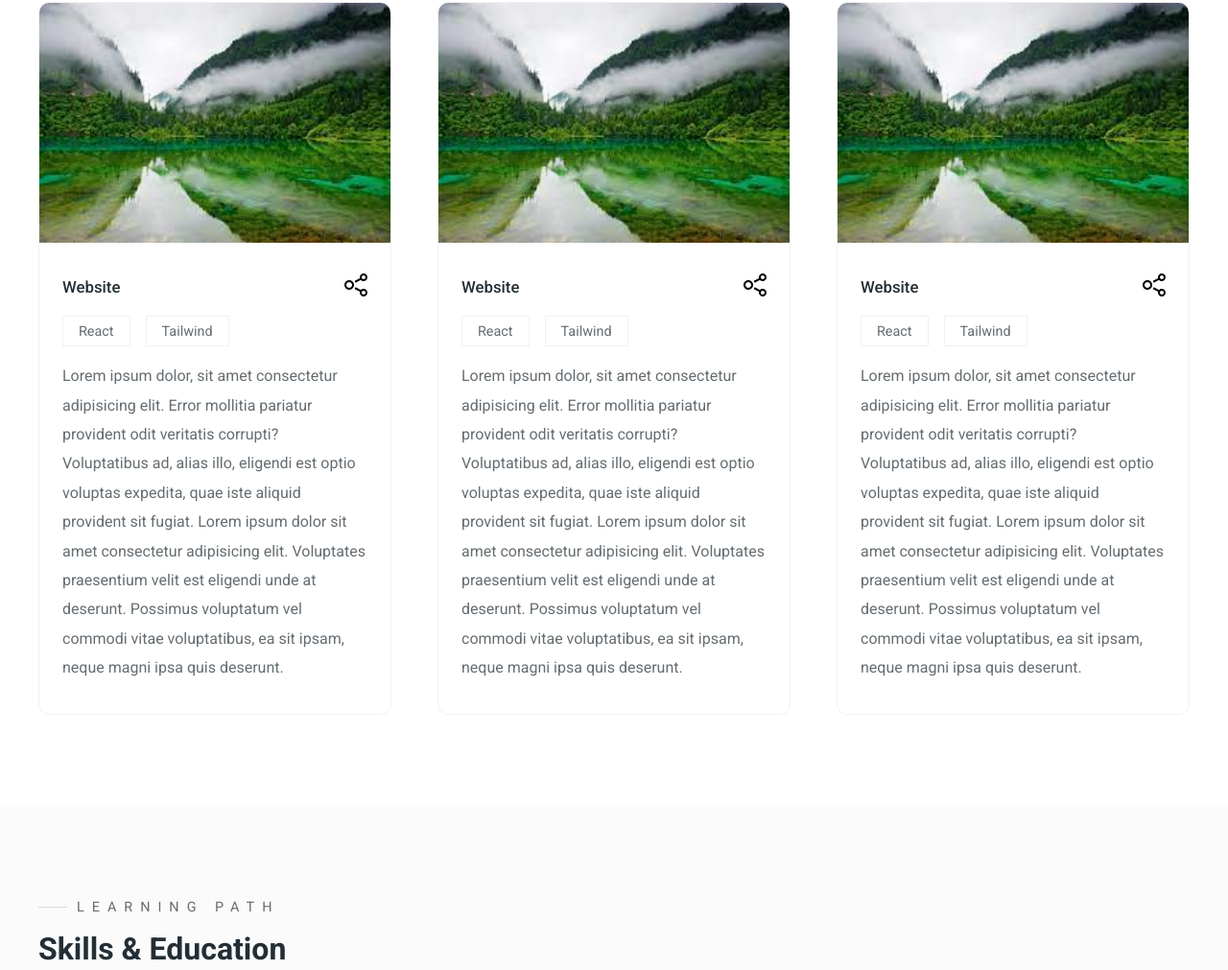
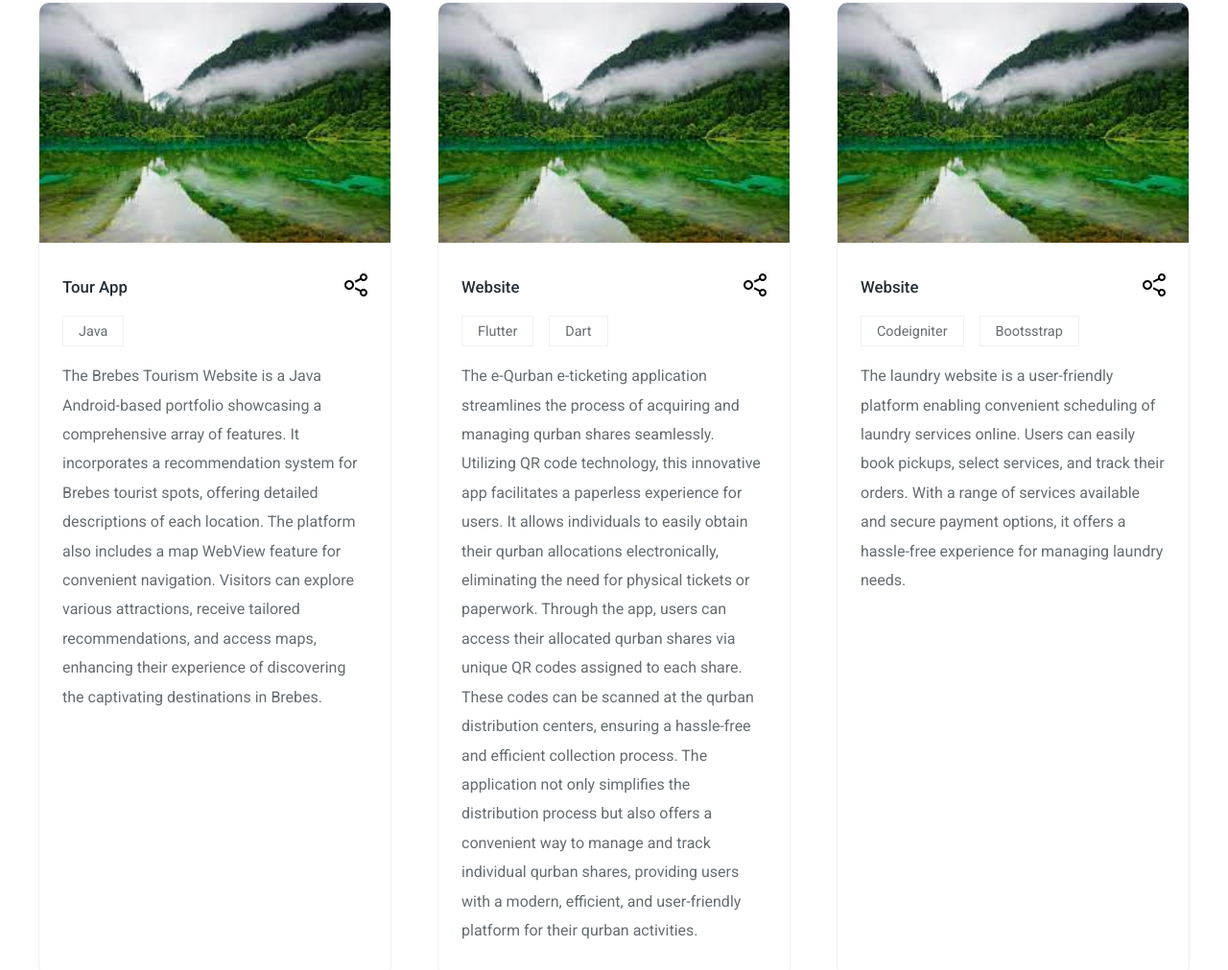
Before and after one commit to adisanwar/adisanwar, a plain HTML site: page index.html in a window 1280 px wide. Shown: the part 1795-2806 px from the top of the page at 96% size. Drawn offline with Linux system fonts and the light colour scheme.

Commit message:
semangat brow

```diff
--- a/index.html
+++ b/index.html
@@ -45,10 +45,10 @@
             <h3 class="pre-title">My Name is</h3>
             <h1 class="hero-name">Adi <span>Saepul Anwar</span></h1>
             <p>
-              Three main acts encapsulate my unique journey,
-              Application Development, a dance with cutting-edge technology,
-              Mobile Development, a responsive movement on the device's stage,
-              and Website Development, a captivating digital design performance.
+              Three main acts encapsulate my unique journey, Application
+              Development, a dance with cutting-edge technology, Mobile
+              Development, a responsive movement on the device's stage, and
+              Website Development, a captivating digital design performance.
               Each project is a dedicated performance showcasing innovative
               solutions. Enjoy this brief journey through the creative world of
               development.
@@ -155,7 +155,7 @@
             </div>
             <div class="portofolio-info">
               <div class="portofolio-title">
-                <h4>Website</h4>
+                <h4>Tour App</h4>
                 <a href="http://">
                   <svg
                     xmlns="http://www.w3.org/2000/svg"
@@ -170,18 +170,18 @@
                 </a>
               </div>
               <div class="portofolio-tags">
-                <div>React</div>
-                <div>Tailwind</div>
+                <div>Java</div>
+                <!-- <div>Tailwind</div> -->
               </div>
               <p>
-                Lorem ipsum dolor, sit amet consectetur adipisicing elit. Error
-                mollitia pariatur provident odit veritatis corrupti?
-                Voluptatibus ad, alias illo, eligendi est optio voluptas
-                expedita, quae iste aliquid provident sit fugiat. Lorem ipsum
-                dolor sit amet consectetur adipisicing elit. Voluptates
-                praesentium velit est eligendi unde at deserunt. Possimus
-                voluptatum vel commodi vitae voluptatibus, ea sit ipsam, neque
-                magni ipsa quis deserunt.
+                The Brebes Tourism Website is a Java Android-based portfolio
+                showcasing a comprehensive array of features. It incorporates a
+                recommendation system for Brebes tourist spots, offering
+                detailed descriptions of each location. The platform also
+                includes a map WebView feature for convenient navigation.
+                Visitors can explore various attractions, receive tailored
+                recommendations, and access maps, enhancing their experience of
+                discovering the captivating destinations in Brebes.
               </p>
             </div>
           </div>
@@ -207,18 +207,24 @@
                 </a>
               </div>
               <div class="portofolio-tags">
-                <div>React</div>
-                <div>Tailwind</div>
+                <div>Flutter</div>
+                <div>Dart</div>
               </div>
               <p>
-                Lorem ipsum dolor, sit amet consectetur adipisicing elit. Error
-                mollitia pariatur provident odit veritatis corrupti?
-                Voluptatibus ad, alias illo, eligendi est optio voluptas
-                expedita, quae iste aliquid provident sit fugiat. Lorem ipsum
-                dolor sit amet consectetur adipisicing elit. Voluptates
-                praesentium velit est eligendi unde at deserunt. Possimus
-                voluptatum vel commodi vitae voluptatibus, ea sit ipsam, neque
-                magni ipsa quis deserunt.
+                The e-Qurban e-ticketing application streamlines the process of
+                acquiring and managing qurban shares seamlessly. Utilizing QR
+                code technology, this innovative app facilitates a paperless
+                experience for users. It allows individuals to easily obtain
+                their qurban allocations electronically, eliminating the need
+                for physical tickets or paperwork. Through the app, users can
+                access their allocated qurban shares via unique QR codes
+                assigned to each share. These codes can be scanned at the qurban
+                distribution centers, ensuring a hassle-free and efficient
+                collection process. The application not only simplifies the
+                distribution process but also offers a convenient way to manage
+                and track individual qurban shares, providing users with a
+                modern, efficient, and user-friendly platform for their qurban
+                activities.
               </p>
             </div>
           </div>
@@ -245,18 +251,12 @@
                 </a>
               </div>
               <div class="portofolio-tags">
-                <div>React</div>
-                <div>Tailwind</div>
+                <div>Codeigniter</div>
+                <div>Bootsstrap</div>
               </div>
               <p>
-                Lorem ipsum dolor, sit amet consectetur adipisicing elit. Error
-                mollitia pariatur provident odit veritatis corrupti?
-                Voluptatibus ad, alias illo, eligendi est optio voluptas
-                expedita, quae iste aliquid provident sit fugiat. Lorem ipsum
-                dolor sit amet consectetur adipisicing elit. Voluptates
-                praesentium velit est eligendi unde at deserunt. Possimus
-                voluptatum vel commodi vitae voluptatibus, ea sit ipsam, neque
-                magni ipsa quis deserunt.
+
+The laundry website is a user-friendly platform enabling convenient scheduling of laundry services online. Users can easily book pickups, select services, and track their orders. With a range of services available and secure payment options, it offers a hassle-free experience for managing laundry needs.
               </p>
             </div>
           </div>
```
